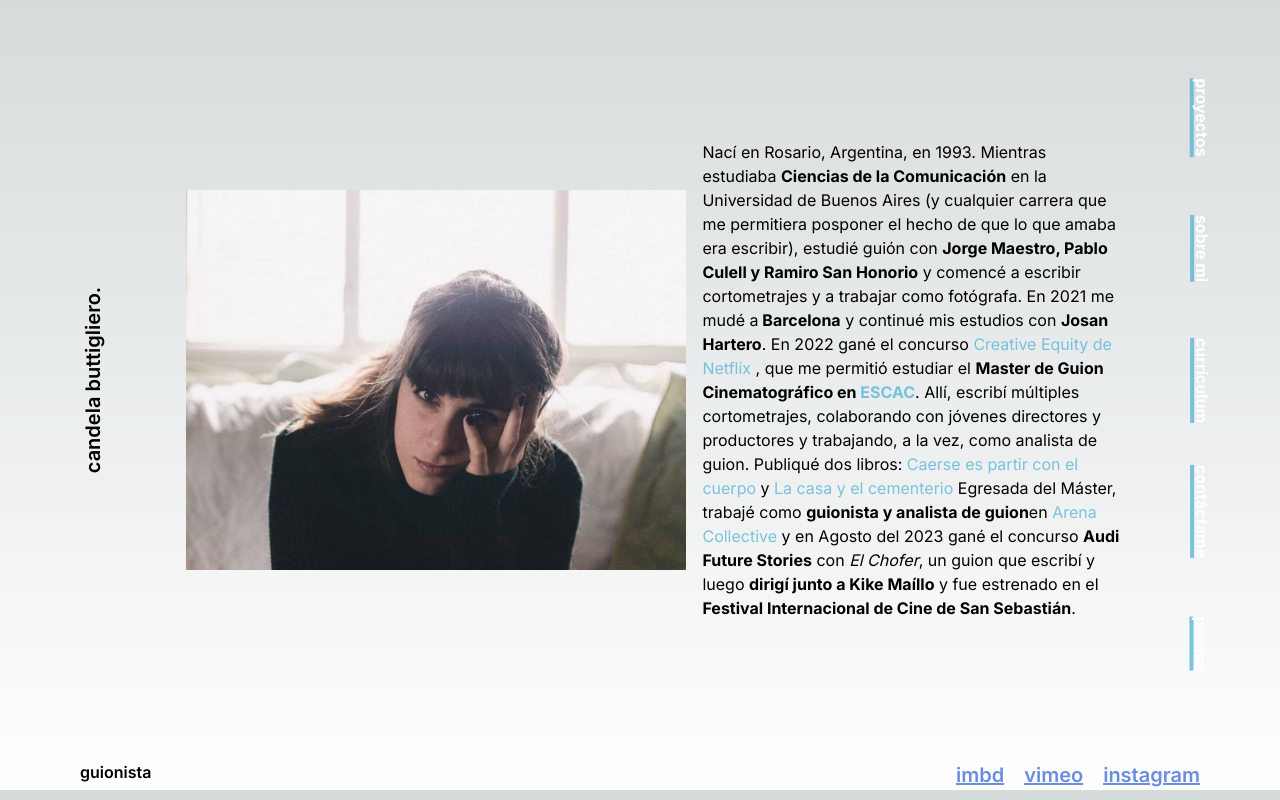
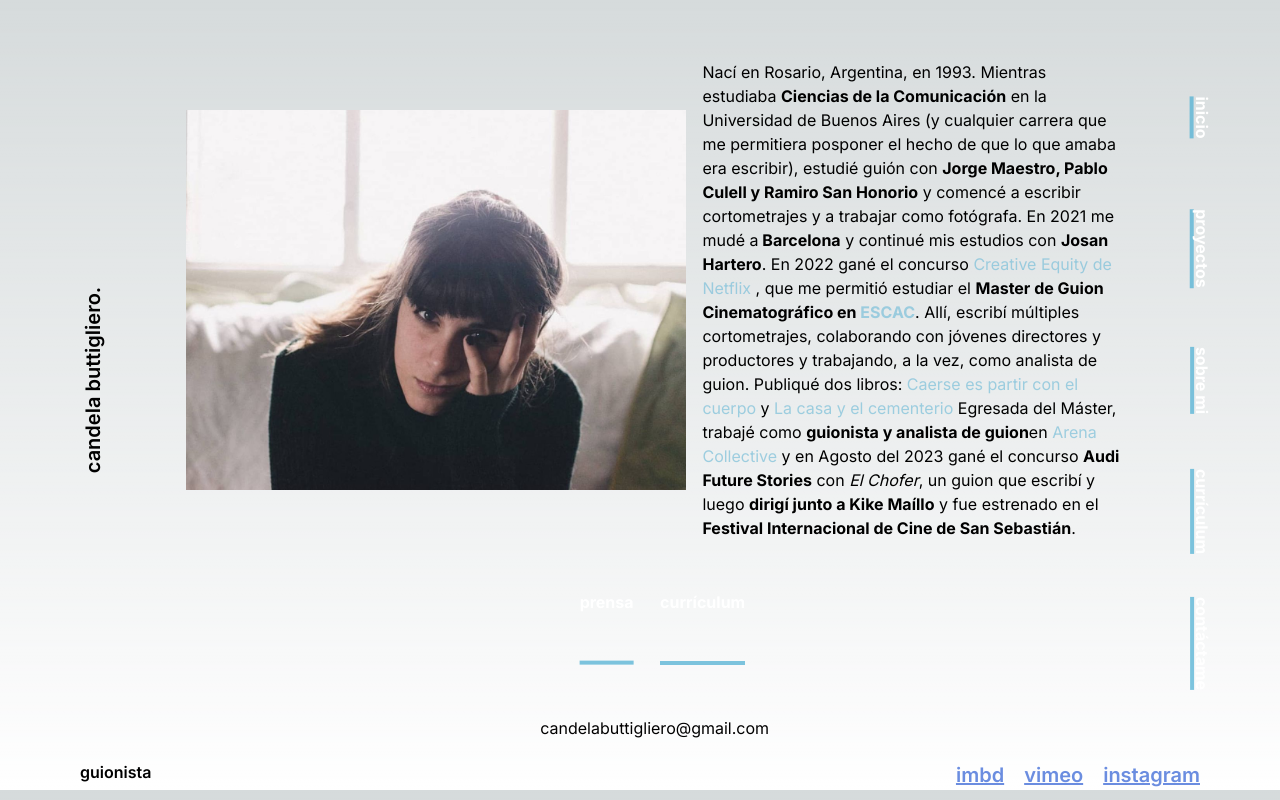
Before and after one commit to candebut/candebut, a Next.js app in the folder my-app/: page /sobre-mi in a window 1280 px wide. Built offline with nearby package versions, Linux system fonts and the light colour scheme.

Commit message:
about me finished

```diff
--- a/my-app/src/app/data/data.ts
+++ b/my-app/src/app/data/data.ts
@@ -92,3 +92,22 @@ export let projects = [
   //     text: '',
   //   },
 ];
+
+export const wipProjects = [
+  {
+    name: 'Visceral',
+    url: 'https://res.cloudinary.com/daowfatkx/video/upload/v1716451272/bg1igrcers6287wihsjx.mp4',
+    description:
+      'Cortometraje escrito por Candela Buttigliero, dirigido por Candela Buttigliero y Kike Maíllo',
+    images: true,
+    poster: elchofer_poster,
+    back1: elchofer_back,
+    back2: elchofer_back2,
+    back3: elchofer_back3,
+    text: 'Cuando un trágico evento marca su vida para siempre, Rodolfo, el chofer de una familia de clase alta, comienza a escabullirse con el coche para ofrecer sus servicios como Uber. Este trabajo oculta un particular objetivo: vengarse.',
+    link: 'https://www.filmin.es/corto/el-chofer',
+    linkText: 'Filmin',
+    link2: 'https://www.movistarplus.es/cine/el-chofer/ficha?tipo=E&id=3122921',
+    link2Text: 'Movistar+',
+  },
+];
--- a/my-app/src/app/globals.css
+++ b/my-app/src/app/globals.css
@@ -286,16 +286,33 @@ footer {
     flex-direction: row;
     gap: 5px;
     a {
-      color: hsla(196, 61%, 58%, 0.75);
+      color: hsla(196, 55%, 68%, 0.75);
     }
   }
 }
 .sobre-mi-wrapper {
   display: flex;
   align-items: center;
-  gap: 1rem;
-
+  flex-direction: column;
+  justify-content: center;
+  display: flex;
+  height: 100vh;
+  div {
+    display: flex;
+    align-items: center;
+    gap: 1rem;
+  }
   a {
-    color: hsla(196, 61%, 58%, 0.75);
+    color: hsla(196, 55%, 68%, 0.75);
   }
 }
+
+.abort-turn {
+  transform: rotate(-90deg);
+  a {
+    color: white !important;
+  }
+  p {
+    height: 80px;
+  }
+}
--- a/my-app/src/app/layout.tsx
+++ b/my-app/src/app/layout.tsx
@@ -1,12 +1,12 @@
-import type { Metadata } from "next";
-import { Inter } from "next/font/google";
-import "./globals.css";
+import type { Metadata } from 'next';
+import { Inter } from 'next/font/google';
+import './globals.css';
 
-const inter = Inter({ subsets: ["latin"] });
+const inter = Inter({ subsets: ['latin'] });
 
 export const metadata: Metadata = {
-  title: "Create Next App",
-  description: "Generated by create next app",
+  title: 'Candela Buttigliero, guionista',
+  description: 'Guionista y analista de guion',
 };
 
 export default function RootLayout({
@@ -15,7 +15,7 @@ export default function RootLayout({
   children: React.ReactNode;
 }>) {
   return (
-    <html lang="en">
+    <html lang='en'>
       <body className={inter.className}>{children}</body>
     </html>
   );
--- a/my-app/src/app/sobre-mi/page.tsx
+++ b/my-app/src/app/sobre-mi/page.tsx
@@ -1,15 +1,19 @@
+'use client';
 import ColumnLeft from '@/components/ColumnLeft/ColumnLeft';
 import ColumnRight from '@/components/ColumnRight/ColumnRight';
 import Image from 'next/image';
 import cande from '../../../public/static/images/cande.jpeg';
 import Footer from '@/components/Footer/Footer';
+import { useRouter } from 'next/navigation';
 
 const SobreMi = () => {
+  const router = useRouter();
   return (
     <div className='w100'>
       <div className='main-wrapper'>
         <ColumnLeft />
         <div className='sobre-mi-wrapper'>
+          <div>
             <Image
               src={cande}
               width={500}
@@ -20,11 +24,11 @@ const SobreMi = () => {
               <p>
                 Nací en Rosario, Argentina, en 1993. Mientras estudiaba{' '}
                 <b>Ciencias de la Comunicación</b> en la Universidad de Buenos
-              Aires (y cualquier carrera que me permitiera posponer el hecho de
-              que lo que amaba era escribir), estudié guión con{' '}
-              <b>Jorge Maestro, Pablo Culell y Ramiro San Honorio</b> y comencé
-              a escribir cortometrajes y a trabajar como fotógrafa. En 2021 me
-              mudé a<b> Barcelona</b> y continué mis estudios con{' '}
+                Aires (y cualquier carrera que me permitiera posponer el hecho
+                de que lo que amaba era escribir), estudié guión con{' '}
+                <b>Jorge Maestro, Pablo Culell y Ramiro San Honorio</b> y
+                comencé a escribir cortometrajes y a trabajar como fotógrafa. En
+                2021 me mudé a<b> Barcelona</b> y continué mis estudios con{' '}
                 <b>Josan Hartero</b>. En 2022 gané el concurso{' '}
                 <a href='https://about.netflix.com/en/news/introducing-the-netflix-created-by-initiative'>
                   {' '}
@@ -36,8 +40,8 @@ const SobreMi = () => {
                   <a href='https://escac.com/'>ESCAC</a>
                 </b>
                 . Allí, escribí múltiples cortometrajes, colaborando con jóvenes
-              directores y productores y trabajando, a la vez, como analista de
-              guion. Publiqué dos libros:{' '}
+                directores y productores y trabajando, a la vez, como analista
+                de guion. Publiqué dos libros:{' '}
                 <a href='https://alcioneditora.com.ar/productos/caerse-es-partir-con-el-cuerpo/'>
                   {' '}
                   Caerse es partir con el cuerpo{' '}
@@ -49,15 +53,29 @@ const SobreMi = () => {
                 </a>{' '}
                 Egresada del Máster, trabajé como{' '}
                 <b>guionista y analista de guion</b>
-              en <a href='https://arenacollective.com.ar/'>
-                Arena Collective
-              </a>{' '}
-              y en Agosto del 2023 gané el concurso <b>Audi Future Stories</b>{' '}
+                en{' '}
+                <a href='https://arenacollective.com.ar/'>Arena Collective</a> y
+                en Agosto del 2023 gané el concurso <b>Audi Future Stories</b>{' '}
                 con <i>El Chofer</i>, un guion que escribí y luego{' '}
                 <b>dirigí junto a Kike Maíllo</b> y fue estrenado en el{' '}
                 <b>Festival Internacional de Cine de San Sebastián</b>.
               </p>
             </div>
+          </div>
+          <div className='column-right abort-turn prensa'>
+            <p onClick={() => router.push('/prensa')}>prensa</p>
+            <p>
+              <a
+                href='CV Candela Buttigliero - Guionista y analista de guion.pdf'
+                download='CV Candela Buttigliero - Guionista y analista de guion'
+              >
+                currículum
+              </a>
+            </p>
+          </div>
+          <p onClick={() => router.push('mailto:candelabuttigliero@gmail.com')}>
+            candelabuttigliero@gmail.com
+          </p>
         </div>
         <ColumnRight />
       </div>
--- a/my-app/src/components/Collapsable/Collapsable.tsx
+++ b/my-app/src/components/Collapsable/Collapsable.tsx
@@ -39,7 +39,11 @@ const Collapsible: React.FC<IProps> = ({ open, children, title }) => {
           <div className='collapsable-wrapper' onClick={handleFilterOpening}>
             <h1 className='font-weight-bold'>{title}</h1>
             <button type='button' className='btn' onClick={handleFilterOpening}>
-              {!isOpen ? <FaChevronDown /> : <FaChevronUp />}
+              {!isOpen ? (
+                <FaChevronDown onClick={handleFilterOpening} />
+              ) : (
+                <FaChevronUp onClick={handleFilterOpening} />
+              )}
             </button>
           </div>
         </div>
--- a/my-app/src/components/ColumnRight/ColumnRight.tsx
+++ b/my-app/src/components/ColumnRight/ColumnRight.tsx
@@ -5,6 +5,7 @@ const ColumnRight = () => {
   const router = useRouter();
   return (
     <div className='column-right'>
+      <p onClick={() => router.push('/')}>inicio</p>
       <p onClick={() => router.push('/proyectos')}>proyectos</p>
       <p onClick={() => router.push('/sobre-mi')}>sobre mi</p>
       <p>
@@ -18,7 +19,6 @@ const ColumnRight = () => {
       <p onClick={() => router.push('mailto:candelabuttigliero@gmail.com')}>
         contáctame
       </p>
-      <p onClick={() => router.push('/prensa')}>prensa</p>
     </div>
   );
 };
--- /dev/null
+++ b/my-app/src/components/Scripts/Scripts.tsx
@@ -0,0 +1,86 @@
+import Image from 'next/image';
+
+const Scripts = ({ projects }) => {
+  const startPreview = (e: any) => {
+    const vid = e.target;
+    vid.muted = true;
+    vid.play();
+  };
+
+  const stopPreview = (e: any) => {
+    const vid = e.target;
+    vid.muted = false;
+    vid.currentTime = 0;
+    vid.pause();
+  };
+
+  return (
+    <div className='screenwriting-wrapper'>
+      {projects && projects.length
+        ? projects.map((item: any, index: number) => (
+            <div
+              key={`project__${item.name}--${index}`}
+              className='screenwriting'
+            >
+              {item.images ? (
+                <div className='images'>
+                  <Image
+                    src={item.poster}
+                    width={400}
+                    height={200}
+                    alt='Picture of the author'
+                  />
+                  <div className='smaller-screenwriting'>
+                    <Image
+                      src={item.back1}
+                      width={300}
+                      height={200}
+                      alt='Picture of the author'
+                    />
+                    <Image
+                      src={item.back2}
+                      width={300}
+                      height={200}
+                      alt='Picture of the author'
+                    />
+                    <Image
+                      src={item.back3}
+                      width={300}
+                      height={200}
+                      alt='Picture of the author'
+                    />
+                  </div>
+                </div>
+              ) : (
+                <div className='content'>
+                  <video
+                    src={item.url}
+                    onMouseEnter={startPreview}
+                    onMouseLeave={stopPreview}
+                  ></video>
+                </div>
+              )}
+              <div className='text'>
+                <h2>{item.name}</h2>
+                <p>{item.description}</p>
+                {item.text ? <h1>Sinopsis</h1> : null}
+                <p>{item.text}</p>
+                <br />
+                {item.link ? (
+                  <div className='link'>
+                    Disponible en
+                    <a href={item.link}>{item.linkText}</a>{' '}
+                    {item.link2 ? (
+                      <a href={item.link2}> y {item.link2Text}</a>
+                    ) : null}
+                  </div>
+                ) : null}
+              </div>
+            </div>
+          ))
+        : 'No projects found'}
+    </div>
+  );
+};
+
+export default Scripts;
```
Also changed, not shown: my-app/src/app/proyectos/page.tsx (+6 -94 lines). Lines whose indentation alone changed are shown as unchanged.
